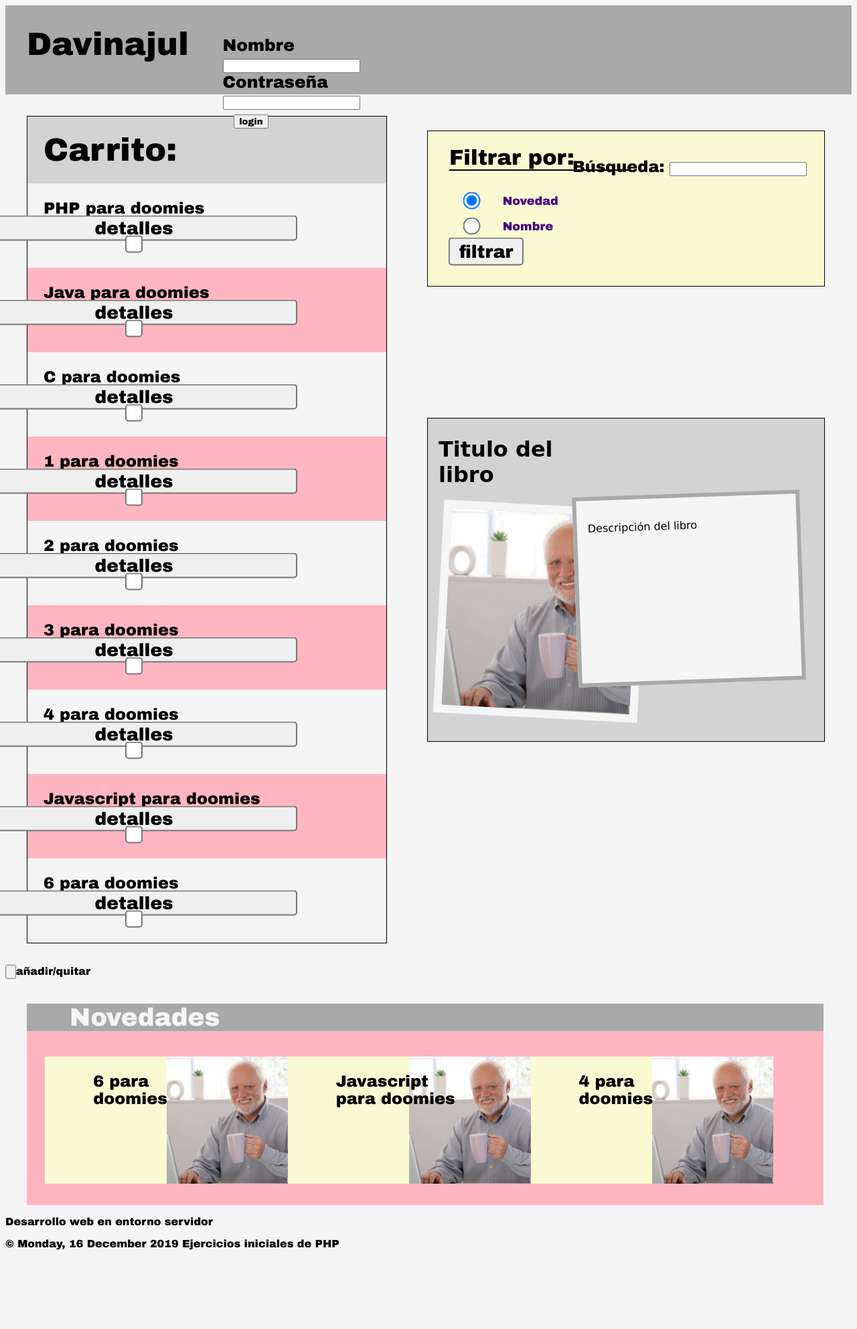
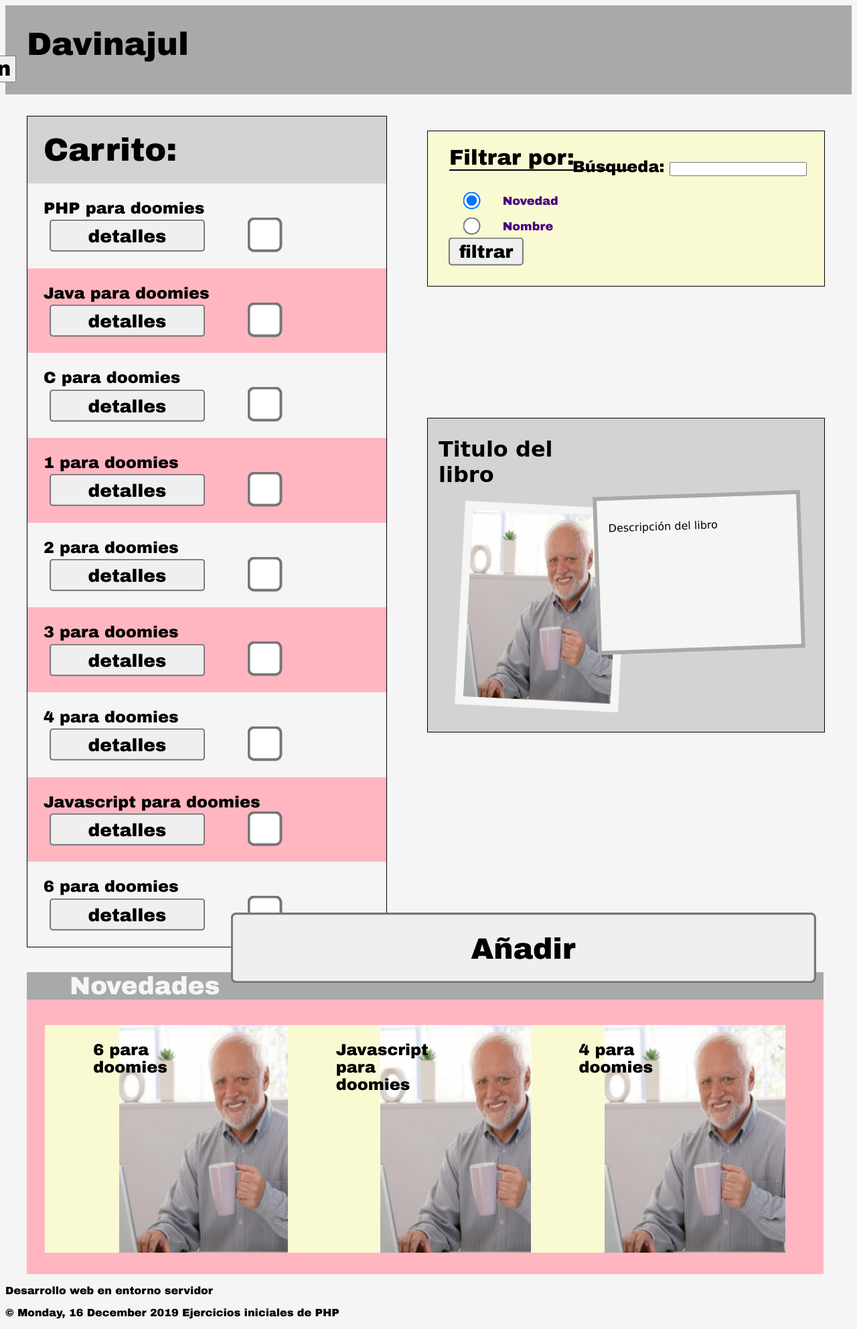
Before and after one commit to Isakas21/DavInaJul, a PHP site: page / in a window 1280 px wide. Shown: the whole page at 67% size. Before the commit the page ends 1867 px from the top, so only its background shows below. Run offline with PHP 8.4, Linux system fonts and the light colour scheme.

Commit message:
Actualizado CSS

```diff
--- a/controladores/Controlador.php
+++ b/controladores/Controlador.php
@@ -11,22 +11,22 @@ class Controlador
             // primera petición
             //se llama al método para mostrar el formulario inici
             $resultado = '<form id="form" action="index.php" method="post">
-            <div id="datos">
+            <div class="datos">
                 <label>Nombre</label>
                 <input type="text" name="nombre" /><br />
                 <label>Contraseña</label>
                 <input type="password" name="pass" /><br />
                 <label>&nbsp;</label>
-                <input type="submit" name="login" value="login">
+                <input id="btnLog" type="submit" name="login" value="login">
             </div>
         </form>';
             $this->mostrarResultado($resultado, $this->crearLibros(), $this->mostrarLibro());
             exit();
-        } else{
+        } else {
             //el formulario ya se ha enviado
             //se recogen y procesan los datos
             //se llama al método para mostrar el resultado
-            if(isset($_POST['login'])){
+            if (isset($_POST['login'])) {
                 $nombre = $_POST['nombre'];
                 $contraseña = $_POST['pass'];
                 $resultado = "Bienvenido/a $nombre";
@@ -35,7 +35,8 @@ class Controlador
                 $_SESSION['logeado'] = $_POST['login'];
                 $_SESSION['usuario'] = $nombre;
                 $_SESSION['contraseña'] = $contraseña;
-            } else{
+            } else {
+
                 $_POST['login'] = $_SESSION['logeado'];
                 $nombre = $_SESSION['usuario'];
                 $contraseña = $_SESSION['contraseña'];
@@ -66,7 +67,7 @@ class Controlador
             new Libro("Javascript para doomies", "Enseñanzas de HTML", "29-11-2019", "img/harold.png"),
             new Libro("6 para doomies", "Enseñanzas de HTML", "29-11-2019", "img/harold.png")
         );
-        if (isset($_POST['btnFiltro']) && $_POST['btnFiltro'] == 'filtrar'){
+        if (isset($_POST['btnFiltro']) && $_POST['btnFiltro'] == 'filtrar') {
             return $this->ordenarLibro($libros);
         }
         return $libros;
@@ -74,7 +75,6 @@ class Controlador
 
     private function mostrarLibro()
     {
-
         $detalle = array();
         if (isset($_POST['detalles']) && $_POST['btnDetalles'] == 'detalles') {
             $titulo = $_POST['detalles'];
@@ -93,17 +93,17 @@ class Controlador
 
     private function ordenarLibro($libros)
     {
-        $ordenados=array();
-        $titulos=array();
+        $ordenados = array();
+        $titulos = array();
         $mayor = "";
-        if ($_POST['filtro'] == 'novedad'){
-            for ($i = count($libros) - 1; $i >= 0; $i--){
+        if ($_POST['filtro'] == 'novedad') {
+            for ($i = count($libros) - 1; $i >= 0; $i--) {
                 $ordenados[] = $libros[$i];
             }
             $libros = $ordenados;
             return $libros;
-        } elseif($_POST['filtro'] == 'nombre'){
-            foreach($libros as $libro){
+        } elseif ($_POST['filtro'] == 'nombre') {
+            foreach ($libros as $libro) {
                 $titulos[] = $libro->getTitulo();
             }
             sort($titulos);
@@ -111,7 +111,6 @@ class Controlador
 
             return $libros;
         }
-
     }
 }
 ?>
--- a/css/estilo.css
+++ b/css/estilo.css
@@ -32,8 +32,21 @@ header nav input{
 }
 header div{
     position: absolute;
-    right: 16.5em;
+    right: 20;
     top: 1.2em;
+    font-size: 125%;
+}
+
+.datos{
+    position: absolute;
+    right: 5em;
+    top: 0.5em;
+    font-size: 125%;
+}
+#btnLog{
+    position: absolute;
+    right: -3.5em;
+    top: 1.5em;
     font-size: 125%;
 }
 
@@ -76,6 +89,21 @@ header div{
     background-color: whitesmoke;
 }
 
+#formLib{
+    margin: 0.5em 0;
+}
+
+#btnDet{
+    width: unset;
+    padding: 0.2em 2em;
+    margin-left: 5em;
+}
+
+#cbxLib{
+    width: unset;
+    margin-left: 10em;
+    transform: scale(4);
+}
 
 /*seccion caja filtros*/
 
@@ -155,17 +183,20 @@ header div{
 
 .ficha img{
     border: 12px solid whitesmoke;
+    margin-left: 2em;
     border-radius: 1px;
     transform: rotate(3deg);
+    width: 220px;
+    height: 280px;
 }
 
 .ficha div{
 
     background-color: whitesmoke;
-    width: 50%;
+    width: 45%;
     border: 6px solid darkgray;
     transform: rotate(-2deg);
-    height: 15em;
+    height: 12em;
     position: absolute;
     right: 2em;
     top: 7em;
@@ -175,6 +206,15 @@ header div{
 .ficha div p{
     font-family: "Comic Sans MS", cursive, sans-serif;
 }
+
+#btnAñadir{
+    padding: 0.5em 8em;
+    position: absolute;
+    right: 27.5em;
+    top: 105em;
+    transform: scale(3.3);
+}
+
 
 .novedades{
     width: calc(100% - 8em);
@@ -199,6 +239,13 @@ header div{
     margin: 0;
 }
 
+.novedades article:hover{
+    border: 12px solid whitesmoke;
+    transform: scale(1.05) rotate(-2deg);
+
+
+}
+
 .novedades article p{
     font-size: 150%;
     position: relative;
@@ -206,5 +253,6 @@ header div{
 }
 
 .novedades article img{
-    width: 50%;
+    width: 270px;
+    height: 340px;
 }
--- a/vistas/vista_resultado.php
+++ b/vistas/vista_resultado.php
@@ -18,8 +18,8 @@ echo "</div>";
         <ul>
             <?php
             foreach ($libros as $libro) {
-                echo "<li>" . $libro->getTitulo() . "<form method='post'><input type='submit' name='btnDetalles' value='detalles'>
-                        <input type='checkbox' value='" . $libro->getTitulo() . "'><input type='hidden' name='detalles' value='" . $libro->getTitulo() . "'>
+                echo "<li>" . $libro->getTitulo() . "<form id='formLib' method='post'><input type='submit' id='btnDet' name='btnDetalles' value='detalles'>
+                        <input type='checkbox' id='cbxLib' value='" . $libro->getTitulo() . "'><input type='hidden' name='detalles' value='" . $libro->getTitulo() . "'>
                         </form></li>";
             }
             ?>
@@ -45,6 +45,7 @@ echo "</div>";
             </ul>
         </form>
 
+
     </section>
     <section class="ficha">
         <!--FICHA DEL LIBRO-->
@@ -57,7 +58,7 @@ echo "</div>";
 
     </section>
 
-    <input type="button">añadir/quitar
+    <input type="submit" id="btnAñadir" name="btnAñadir" value='Añadir'>
     <!--BOTON AÑADIR/QUITAR-->
 
 
```
Lines whose indentation alone changed are shown as unchanged.
